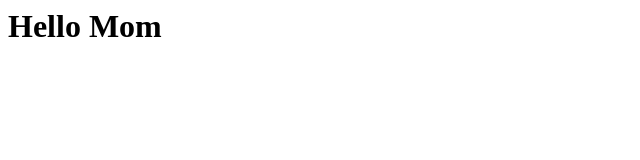
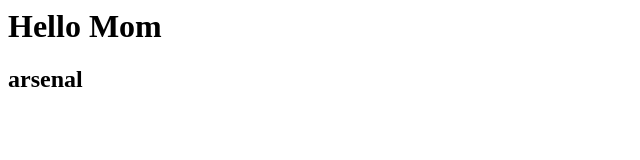
Before and after one commit to IanMutai005/git-tutorial, a plain HTML site: page index.html in a window 1280 px wide. Shown: the whole page, without its empty margins (0-640 px from the left). Drawn offline with Linux system fonts and the light colour scheme.

Commit message:
Version 13

```diff
--- a/index.html
+++ b/index.html
@@ -1,2 +1,3 @@
 
 <h1>Hello Mom </h1>
+<h2>arsenal </h2>
```
